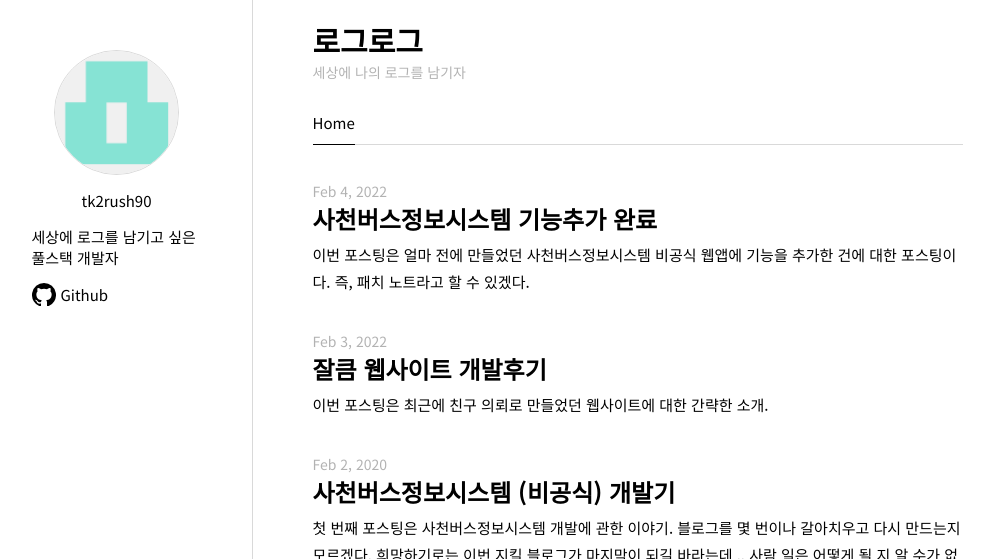
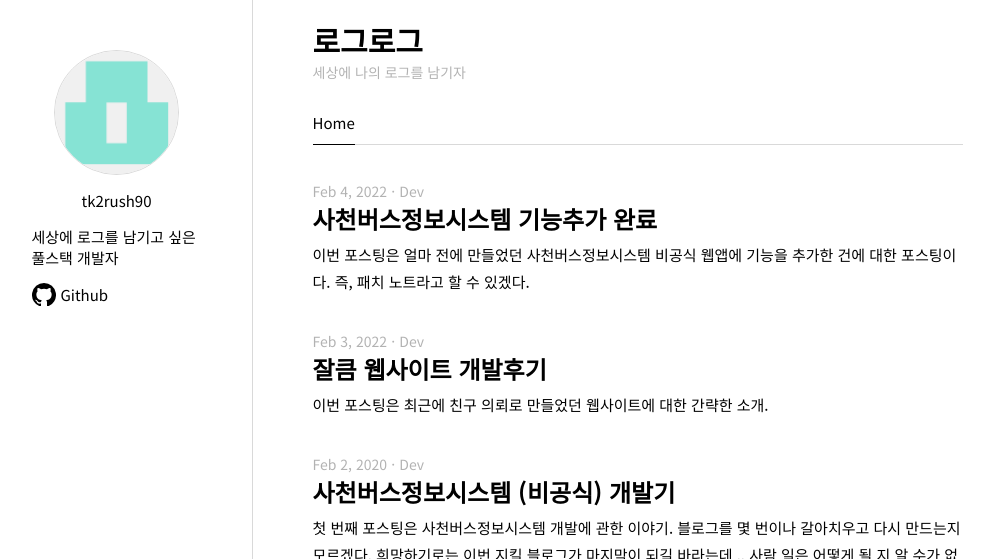
Before and after one commit to tk2blog90/tk2blog90.github.io, a Jekyll site: the page built from index.html, in a window 1280 px wide. Shown: the top 559 px of the page, without its empty margins (138-1132 px from the left). Built offline with Jekyll 4.4.1, drawn with Linux system fonts in a browser that asks for light colours; the list of posts is cut into pages by our own code.

Commit message:
Add subject to posts

```diff
--- a/_layouts/home.html
+++ b/_layouts/home.html
@@ -43,8 +43,10 @@ layout: default
       {% for post in paginator.posts %}
       <li class="post-item">
         <a href="{{ post.url | absolute_url }}">
-          <!-- date -->
-          <span>{{ post.date | date: site.date_format }}</span>
+          <div>
+            <!-- date -->
+            <span>{{ post.date | date: site.date_format }}</span> <span>·</span> <span>{{ post.subject }}</span>
+          </div>
 
           <!-- title -->
           <h2>
--- a/_posts/2020-02-02-1.md
+++ b/_posts/2020-02-02-1.md
@@ -3,6 +3,7 @@ layout: post
 title: 사천버스정보시스템 (비공식) 개발기
 tagline: 데이터 도둑이 요기잉네?
 description: 사천버스정보시스템 개발기
+subject: Dev
 ---
 
 첫 번째 포스팅은 사천버스정보시스템 개발에 관한 이야기.
--- a/_posts/2022-02-03-1.md
+++ b/_posts/2022-02-03-1.md
@@ -3,6 +3,7 @@ layout: post
 title: 잘큼 웹사이트 개발후기
 tagline: Angular Universal을 이용한 웹사이트 개발 후기
 description: Angular Universal을 이용한 웹사이트 개발 후기
+subject: Dev
 ---
 
 이번 포스팅은 최근에 친구 의뢰로 만들었던 웹사이트에 대한 간략한 소개.
--- a/_posts/2022-02-04-1.md
+++ b/_posts/2022-02-04-1.md
@@ -3,6 +3,7 @@ layout: post
 title: 사천버스정보시스템 기능추가 완료
 tagline: 사천버스정보시스템 비공식 웹앱에 즐겨찾기와 최근기록을 추가했다
 description: 사천버스정보시스템 비공식 웹앱에 즐겨찾기와 최근기록을 추가했다
+subject: Dev
 ---
 
 이번 포스팅은 얼마 전에 만들었던 사천버스정보시스템 비공식 웹앱에 기능을 추가한 건에 대한 포스팅이다.
```
